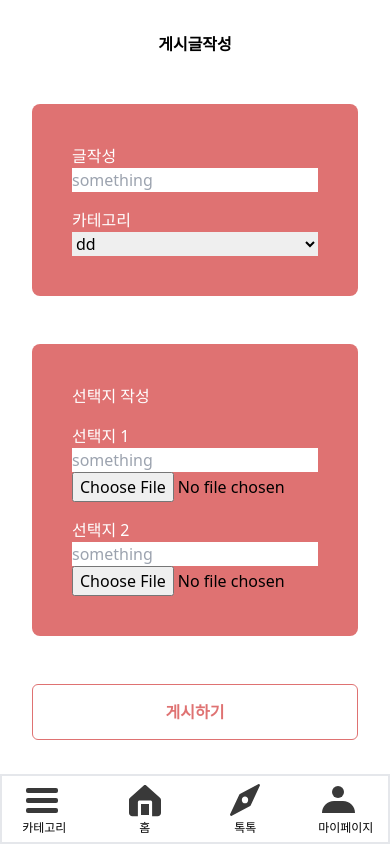
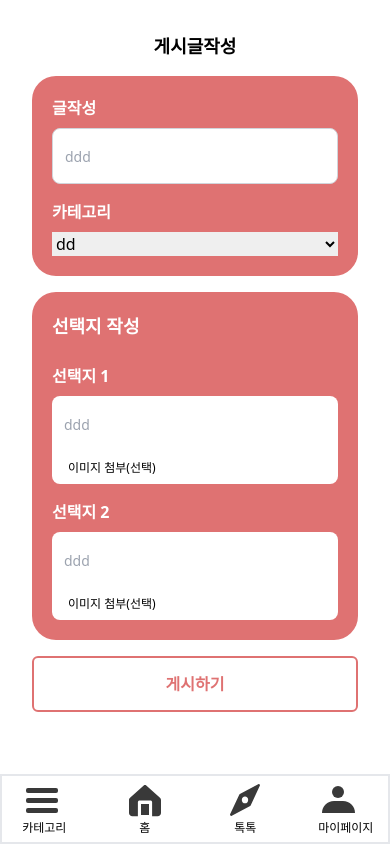
Before and after one commit to side-project-for-develop/frontend, a Next.js app: page /posts/new in a window 390 px wide. Built offline with nearby package versions, Linux system fonts and the light colour scheme.

Commit message:
feat: input & 반응형

```diff
--- a/src/app/posts/new/page.tsx
+++ b/src/app/posts/new/page.tsx
@@ -1,17 +1,29 @@
+"use client";
+
+import { Input } from "@/components/_Materials/Input";
+import { useCallback } from "react";
+
 const Page = () => {
+  const onChangeId = useCallback((e: React.ChangeEvent<HTMLInputElement>) => {},
+  []);
   return (
-    <div className="relative flex flex-col items-center gap-12 min-h-screen overflow-hidden">
+    <div className="relative flex flex-col items-center gap-12 min-h-screen overflow-hidden sm:gap-4 xsm:gap-2">
       {/* back button => component with actual link*/}
 
-      <div className="font-semibold mt-8">게시글작성</div>
+      <div className="font-bold mt-8 text-lg xsm:mt-4">게시글작성</div>
 
-      <div className="w-[calc(100%-4rem)] p-10 flex flex-col gap-4 items-center bg-[#DF7272] rounded-lg">
+      <div className="w-[calc(100%-4rem)] p-10 flex flex-col gap-4 items-center bg-[#DF7272] rounded-3xl sm:p-5 xsm:p-3">
         <div className="flex flex-col w-full">
-          <span className="text-white">글작성</span>
-          <input type="text" placeholder="something" />
+          <span>글작성</span>
+          <Input
+            placeholder="ddd"
+            type="text"
+            onChange={onChangeId}
+            height="h-11"
+          />
         </div>
         <div className="flex flex-col w-full">
-          <span className="text-white">카테고리</span>
+          <span>카테고리</span>
           <select name="" id="">
             <option>dd</option>
             <option>dd</option>
@@ -20,23 +32,50 @@ const Page = () => {
         </div>
       </div>
 
-      <div className="w-[calc(100%-4rem)] p-10 flex flex-col gap-4 bg-[#DF7272] rounded-lg">
-        <span className="text-white">선택지 작성</span>
+      <div className="w-[calc(100%-4rem)] p-10 flex flex-col gap-4 bg-[#DF7272] rounded-3xl sm:p-5 xsm:p-3">
+        <span className="text-lg">선택지 작성</span>
         <div className="flex flex-col w-full">
-          <span className="text-white">선택지 1</span>
-          <input type="text" placeholder="something" />
-          <input type="file" />
+          <span>선택지 1</span>
+          <Input
+            placeholder="ddd"
+            type="text"
+            onChange={onChangeId}
+            height="h-11"
+            round="rounded-t-lg"
+            border="border-none"
+          />
+          <label className="bg-white py-2 px-4 rounded-b-lg  cursor-pointer hover:bg-gray-100  text-xs">
+            이미지 첨부(선택)
+            <input type="file" className="hidden" />
+          </label>
         </div>
         <div className="flex flex-col w-full">
-          <span className="text-white">선택지 2</span>
-          <input type="text" placeholder="something" />
-          <input type="file" />
+          <span>선택지 2</span>
+          <Input
+            placeholder="ddd"
+            type="text"
+            onChange={onChangeId}
+            height="h-11"
+            round="rounded-t-lg"
+            border="border-none"
+          />
+          <label className="bg-white py-2 px-4 rounded-b-lg  cursor-pointer hover:bg-gray-100 text-xs">
+            이미지 첨부(선택)
+            <input type="file" className="hidden" />
+          </label>
         </div>
       </div>
 
-      <button className="w-[calc(100%-4rem)] h-14 flex items-center justify-center bg-white border border-[#DF7272] rounded-md mb-[70px] text-[#DF7272] font-semibold">
+      <button className="w-[calc(100%-4rem)] h-14 flex items-center justify-center bg-white border-2 border-[#DF7272] rounded-md mb-[70px] text-[#DF7272] font-semibold xsm:h-8">
         게시하기
       </button>
+      <style jsx>{`
+        span {
+          color: white;
+          font-weight: bold;
+          margin-bottom: 0.5rem;
+        }
+      `}</style>
     </div>
   );
 };
--- a/src/components/Common/AddPostComponent.tsx
+++ b/src/components/Common/AddPostComponent.tsx
@@ -9,7 +9,7 @@ const AddPostComponent = () => {
 
   return (
     <div
-      className="w-16 h-16 absolute bottom-20 right-4 flex justify-center items-center bg-[#FF6868] rounded-full"
+      className="w-16 h-16 absolute bottom-20 right-4 flex justify-center items-center bg-[#FF6868] rounded-full cursor-pointer"
       onClick={handleNavigation}
     >
       <div className="absolute top-1/2 left-1/2 transform -translate-x-1/2 -translate-y-1/2 w-1/2 h-1 bg-white" />
--- a/src/components/_Materials/Input.tsx
+++ b/src/components/_Materials/Input.tsx
@@ -9,17 +9,21 @@ interface InputProps {
   width?: string;
   height?: string;
   type: string;
+  round?: string;
+  border?: string;
 }
 
 const INPUT_CLASSES = {
-  main: "h-14 rounded-lg border border-gray-300 text-sm pl-3 focus:outline-red-500",
-  sub: "rounded-lg border border-gray-300 text-sm pl-3 focus:outline-red-500 xsm:h-10 xxsm:text-[11px]",
+  main: "h-14 text-sm pl-3 focus:outline-red-500",
+  sub: "text-sm pl-3 focus:outline-red-500 xsm:h-10 xxsm:text-[11px]",
 };
 
 export const Input = ({
   placeholder,
   onChange,
   type,
+  border = "border border-gray-300",
+  round = "rounded-lg",
   width = "w-full",
   height = "",
   style = "main",
@@ -28,7 +32,7 @@ export const Input = ({
   return (
     <input
       type={type}
-      className={`${className} ${width} ${height}`}
+      className={`${className} ${width} ${height} ${round} ${border}`}
       onChange={onChange}
       placeholder={placeholder}
     />
```
